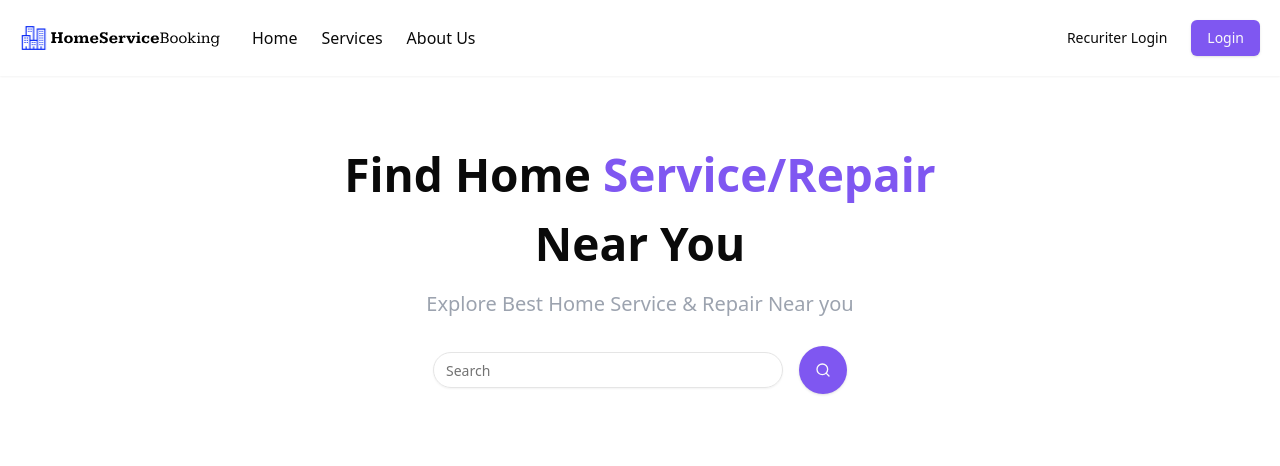
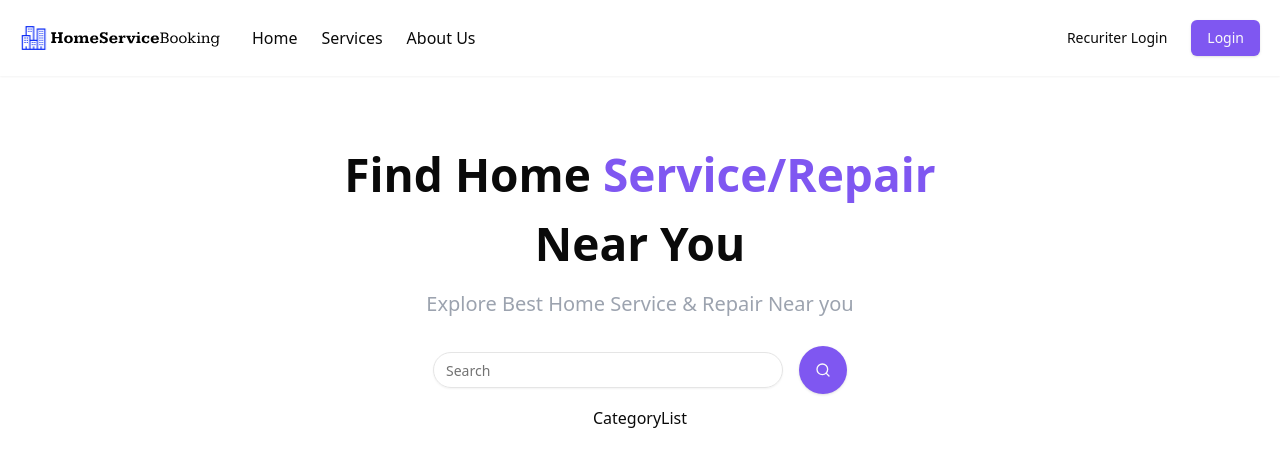
Before and after one commit to K-Aayush/HomeServiceBooking-Frontend, a React (Vite) app: page / in a window 1280 px wide. Shown: the top 466 px of the page. Built offline with nearby package versions, Linux system fonts and the light colour scheme; no server answers.

Commit message:
update :: created categoryList.tsx component to display in hero component

```diff
--- /dev/null
+++ b/src/components/CategoryList.tsx
@@ -0,0 +1,5 @@
+const CategoryList = () => {
+  return <div>CategoryList</div>;
+};
+
+export default CategoryList;
--- a/src/components/Hero.tsx
+++ b/src/components/Hero.tsx
@@ -3,6 +3,7 @@ import { Button } from "./ui/button";
 import { Search } from "lucide-react";
 import { useContext, useRef } from "react";
 import { AppContext } from "../context/AppContext";
+import CategoryList from "./CategoryList";
 
 const Hero = () => {
   const { setIsSearched, setSearchFilter } = useContext(AppContext);
@@ -36,6 +37,7 @@ const Hero = () => {
           <Search className="w-4 h-4" />
         </Button>
       </div>
+      <CategoryList />
     </div>
   );
 };
```
